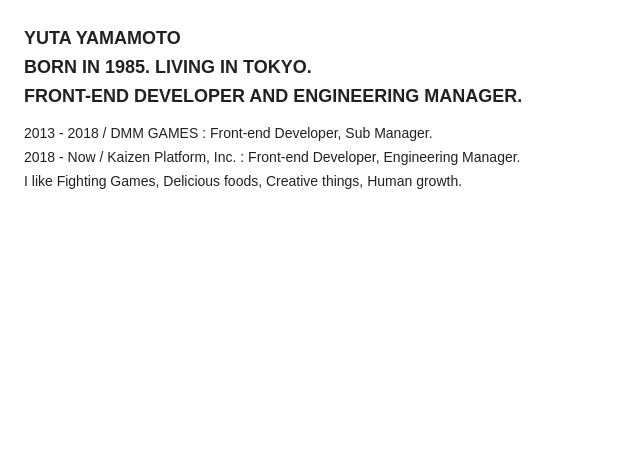
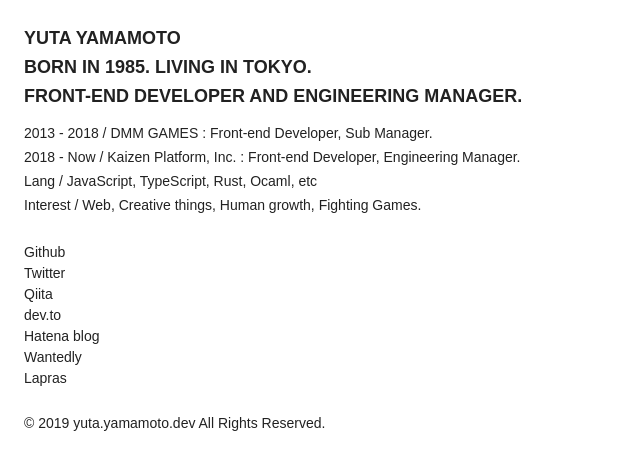
Before and after one commit to yt-ymmt/yuta-yamamoto.net, a Next.js app: page / in a window 1280 px wide. Shown: the top 470 px of the page, without its empty margins (0-640 px from the left). Built offline with nearby package versions, Linux system fonts and the light colour scheme.

Commit message:
fix: foundation

```diff
--- a/src/pages/index.tsx
+++ b/src/pages/index.tsx
@@ -1,6 +1,8 @@
 import { NextPage } from 'next';
 import styled from 'styled-components';
 import NameWithDescription from '../view/components/morecules/NameWithDesctiption';
+import _SNSList from '../view/components/morecules/SNSList';
+import _Copyright from '../view/components/atoms/Copyright';
 
 type Props = {
     className?: string;
@@ -9,9 +11,19 @@ type Props = {
 const Home: NextPage<Props> = ({ className }) => (
     <Root className={className}>
         <NameWithDescription />
+        <SNSList />
+        <Copyright />
     </Root>
 );
 
 const Root = styled('div')({});
 
+const SNSList = styled(_SNSList)({
+    marginTop: 24
+});
+
+const Copyright = styled(_Copyright)({
+    marginTop: 24
+});
+
 export default Home;
--- /dev/null
+++ b/src/view/components/atoms/Copyright.tsx
@@ -0,0 +1,19 @@
+import { NextComponentType } from 'next';
+import { Typography } from '@material-ui/core';
+import styled from 'styled-components';
+
+type Props = {
+    className?: string;
+};
+
+const Copyright: NextComponentType<{}, {}, Props> = ({ className }) => (
+    <Root className={className}>
+        <Typography variant="body2">
+            © 2019 yuta.yamamoto.dev All Rights Reserved.
+        </Typography>
+    </Root>
+);
+
+const Root = styled('div')({});
+
+export default Copyright;
--- a/src/view/components/morecules/NameWithDesctiption.tsx
+++ b/src/view/components/morecules/NameWithDesctiption.tsx
@@ -19,8 +19,8 @@ const NameWithDescription: NextComponentType<{}, {}, Props> = ({
             2013 - 2018 / DMM GAMES : Front-end Developer, Sub Manager.<br />
             2018 - Now / Kaizen Platform, Inc. : Front-end Developer,
             Engineering Manager.<br />
-            I like Fighting Games, Delicious foods, Creative things, Human
-            growth.
+            Lang / JavaScript, TypeScript, Rust, Ocaml, etc<br />
+            Interest / Web, Creative things, Human growth, Fighting Games.
         </NameDescription>
     </Root>
 );
--- /dev/null
+++ b/src/view/components/morecules/SNSList.tsx
@@ -0,0 +1,23 @@
+import { NextComponentType } from 'next';
+import { Typography } from '@material-ui/core';
+import styled from 'styled-components';
+
+type Props = {
+    className?: string;
+};
+
+const SNSList: NextComponentType<{}, {}, Props> = ({ className }) => (
+    <Root className={className}>
+        <Typography variant="body2">Github</Typography>
+        <Typography variant="body2">Twitter</Typography>
+        <Typography variant="body2">Qiita</Typography>
+        <Typography variant="body2">dev.to</Typography>
+        <Typography variant="body2">Hatena blog</Typography>
+        <Typography variant="body2">Wantedly</Typography>
+        <Typography variant="body2">Lapras</Typography>
+    </Root>
+);
+
+const Root = styled('div')({});
+
+export default SNSList;
```
